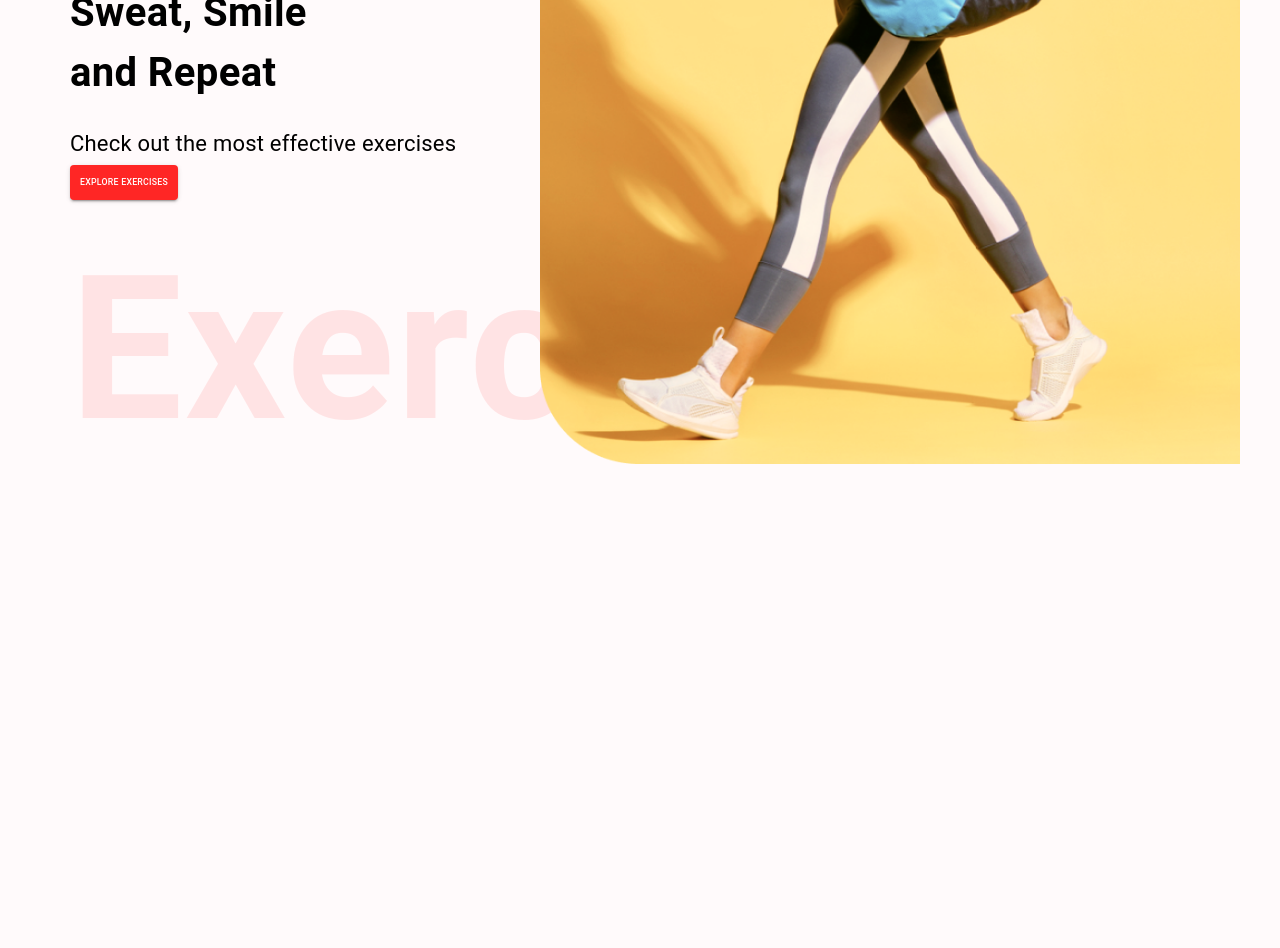
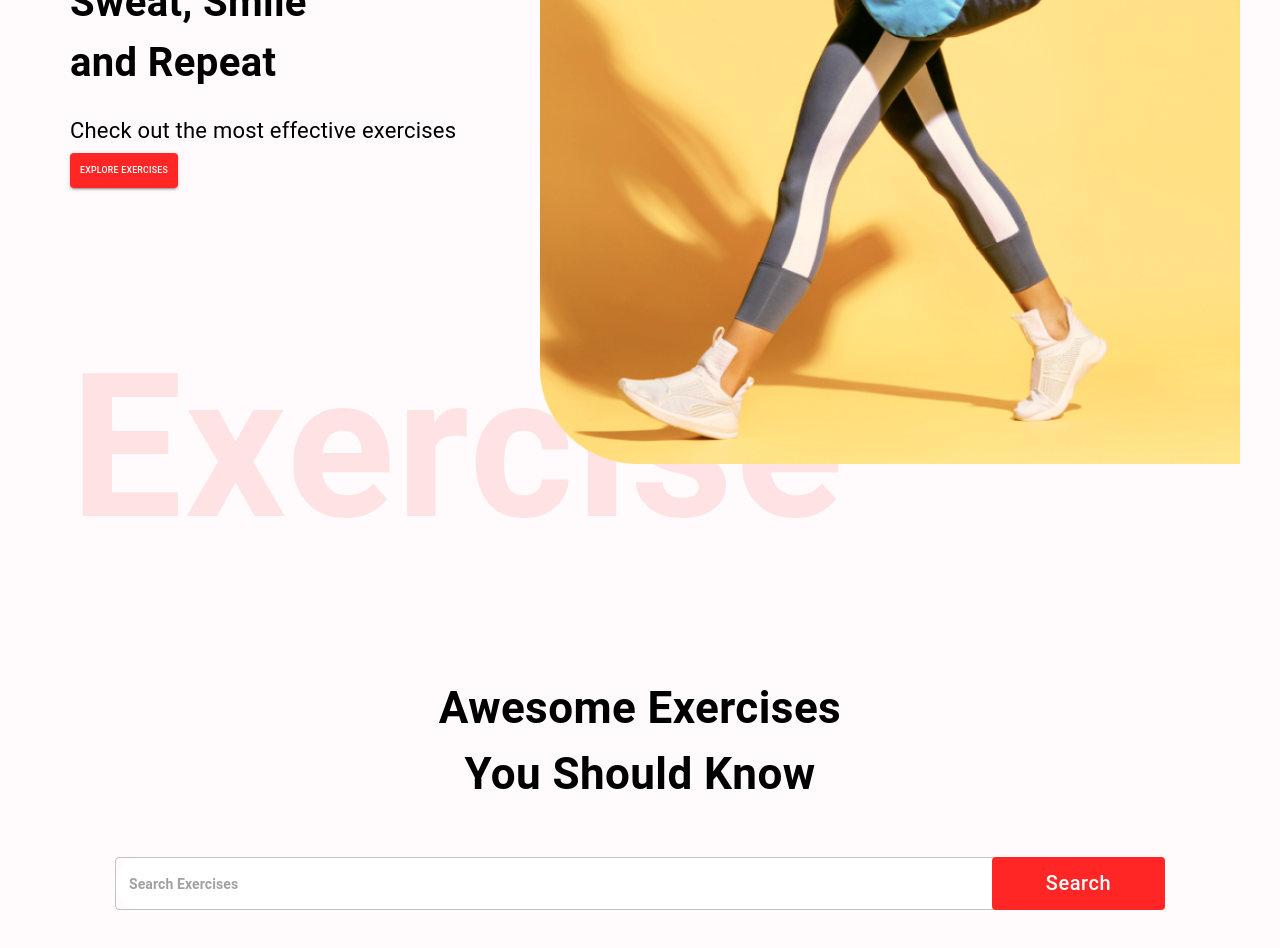
Before and after one commit to progremister/sport-app, a React (Create React App) app: page / in a window 1280 px wide. Shown: the part 400-1348 px from the top of the page. Before the commit the page ends 920 px from the top, so only its background shows below. Built offline with nearby package versions, Linux system fonts and the light colour scheme; no server answers.

Commit message:
Added the exercise search & horizontal scroll components

```diff
--- /dev/null
+++ b/src/components/BodyPart.js
@@ -0,0 +1,37 @@
+import React from 'react';
+import { Stack, Typography } from '@mui/material';
+
+import { images } from '../assets';
+
+const BodyPart = ({item, setBodyPart, bodyPart}) => {
+  return (
+    <Stack
+        type="button"
+        alignItems="center"
+        justifyContent="center"
+        className="bodyPart-card"
+        sx={{
+            borderTop: bodyPart === item ? '4px solid #ff2625' : '',
+            background: '#fff',
+            borderBottomLeftRadius: '20px',
+            width: '270px',
+            height: '280px',
+            cursor: 'pointer',
+            gap: '4.7rem'
+        }}>
+      <img src={images.gym} alt="dumbbell" style={{ width: '40px', height: '40px'}}/>
+      <Typography
+      fontSize="2.4rem"
+      fontWeight="700"
+      color="#3a1212"
+      textTransform="capitalize"
+      onClick={() => {
+        setBodyPart(item);
+        window.scrollTo({ top: '180rem', left: '100rem', behavior: 'smooth'});
+    }}
+      >{item}</Typography>
+    </Stack>
+  )
+}
+
+export default BodyPart;
--- a/src/components/HeroBanner.js
+++ b/src/components/HeroBanner.js
@@ -19,13 +19,13 @@ const HeroBanner = () => {
       fontWeight="700"
       sx={{
         fontSize: {lg: "40px", xs: "40px"}}}
-      mb="2.3rem" mt="3rem">
+      m="2rem 0">
         Sweat, Smile <br /> and Repeat
       </Typography>
       <Typography
       fontSize="22px"
       lineHeight="35px"
-      mb="4px">
+      mb=".5rem">
         Check out the most effective exercises
       </Typography>
       <Button
@@ -36,6 +36,7 @@ const HeroBanner = () => {
         Explore Exercises
       </Button>
        <Typography
+       mt="11rem"
        fontWeight="600"
        color="#ff2625"
        sx={{
--- /dev/null
+++ b/src/components/HorizontalScrollbar.js
@@ -0,0 +1,44 @@
+import React, { useContext} from 'react';
+import { Box, Typography } from '@mui/material';
+import { ScrollMenu, VisibilityContext } from 'react-horizontal-scrolling-menu';
+
+import BodyPart from './BodyPart';
+import { images } from '../assets';
+
+const LeftArrow = () => {
+    const { scrollPrev } = useContext(VisibilityContext);
+
+    return (
+      <Typography onClick={() => scrollPrev()} className="right-arrow">
+        <img src={images.leftArrow} alt="right-arrow" />
+      </Typography>
+    );
+  };
+
+  const RightArrow = () => {
+    const { scrollNext } = useContext(VisibilityContext);
+
+    return (
+      <Typography onClick={() => scrollNext()} className="left-arrow">
+        <img src={images.rightArrow} alt="right-arrow" />
+      </Typography>
+    );
+  };
+
+  const HorizontalScrollbar = ({ data, bodyParts, setBodyPart, bodyPart }) => (
+    <ScrollMenu LeftArrow={LeftArrow} RightArrow={RightArrow}>
+      {data.map((item) => (
+        <Box
+          key={item.id || item}
+          itemId={item.id || item}
+          title={item.id || item}
+          m="0 40px"
+        >
+        <BodyPart item={item} setBodyPart={setBodyPart} bodyPart={bodyPart} />
+        </Box>
+      ))}
+    </ScrollMenu>
+  );
+
+
+export default HorizontalScrollbar;
--- a/src/components/SearchExercises.js
+++ b/src/components/SearchExercises.js
@@ -1,10 +1,87 @@
-import React from 'react';
+import React, {useState, useEffect} from 'react';
+import { Box, Button, Stack, TextField, Typography} from '@mui/material';
 
-const SearchExercises = () => {
+import { exerciseOptions, fetchData } from '../utils/fetchData';
+import HorizontalScrollbar from './HorizontalScrollbar';
+
+const SearchExercises = ({ setExercises, bodyPart,setBodyPart }) => {
+
+  const [search, setSearch] = useState('');
+  const [bodyParts, setBodyParts] = useState([]);
+
+  useEffect(() => {
+    const fetchExercisesData = async () => {
+      const bodyPartsData = await fetchData('https://exercisedb.p.rapidapi.com/exercises/bodyPartList', exerciseOptions);
+      setBodyParts(['all', ...bodyPartsData]);
+    }
+    fetchExercisesData();
+  }, []);
+
+  const handleSearch = async () => {
+    if(search) {
+      const exercisesData = await fetchData('https://exercisedb.p.rapidapi.com/exercises/', exerciseOptions);
+    }
+    const searchedExercises = exerciseOptions.filter(
+    (exercise) => exercise.name.toLowerCase().includes(search) ||
+      exercise.target.toLowerCase().includes(search) ||
+      exercise.equipment.toLowerCase().includes(search) ||
+      exercise.bodyPart.toLowerCase().includes(search));
+
+      setSearch('');
+      setExercises(searchedExercises);
+  }
+
   return (
-    <div>
-
-    </div>
+    <Stack
+    alignItems="center"
+    mt="37px"
+    justifyContent="center"
+    textAlign="center"
+    p="2rem">
+      <Typography
+      fontWeight="700" sx={{ fontSize:
+      {lg: '4.4rem', xs: '3rem'}}}
+      mb="5rem">
+        Awesome Exercises <br/>You Should Know
+      </Typography>
+      <Box position="relative" mb="72px">
+        <TextField
+          height="76px"
+          sx={{ input: {
+            fontWeight: '700',
+            border: 'none',
+            borderRadius: '4px',
+            fontSize: '1.4rem'
+            },
+            width: {
+              lg: '1050px',
+              xs: '350px'
+            },
+            backgroundColor: '#fff',
+            borderRadius: '40px' }}
+          value={search}
+          onChange={(e) => setSearch(e.target.value.toLowerCase())}
+          placeholder="Search Exercises"
+          type="text"
+        />
+        <Button className="search-btn" sx={{
+          bgcolor: '#FF2625',
+          color: '#fff',
+          textTransform: 'none',
+          width: { lg: '173px', xs: '80px' },
+          height: '53px',
+          position: 'absolute',
+          right: '0',
+          fontSize: { lg: '2rem', xs: '1.4rem' } }}
+          onClick={handleSearch}>
+          Search
+        </Button>
+      </Box>
+      <Box
+        sx={{ position: 'relative', width: '100%', p: '2rem'}}>
+        <HorizontalScrollbar data={bodyParts} bodyPart={bodyPart} setBodyPart={setBodyPart}/>
+      </Box>
+    </Stack>
   )
 }
 
--- a/src/pages/Home.js
+++ b/src/pages/Home.js
@@ -4,11 +4,15 @@ import { Box } from '@mui/material';
 import { HeroBanner, SearchExercises, Exercises } from '../components';
 
 const Home = () => {
+
+  const [exercises, setExercises] = useState('all');
+  const [bodyPart, setBodyPart] = useState([]);
+
   return (
     <Box>
         <HeroBanner />
-        <SearchExercises />
-        <Exercises />
+        <SearchExercises setExercises={setExercises} bodyPart={bodyPart} setBodyPart={setBodyPart}/>
+        <Exercises setExercises={setExercises} bodyPart={bodyPart} setBodyPart={setBodyPart}/>
     </Box>
   )
 }
--- /dev/null
+++ b/src/utils/fetchData.js
@@ -0,0 +1,15 @@
+export const exerciseOptions = {
+    method: 'GET',
+    url: 'https://exercisedb.p.rapidapi.com/exercises/bodyPartList',
+    headers: {
+        'X-RapidAPI-Key': process.env.REACT_APP_RAPID_API_KEY,
+        'X-RapidAPI-Host': 'exercisedb.p.rapidapi.com'
+    }
+};
+
+export const fetchData = async (url, options) => {
+    const response = await fetch(url, options),
+          data = await response.json();
+
+    return data;
+}
```
Also changed, not shown: 1 other file (tests, documents, lock files or other folders).
